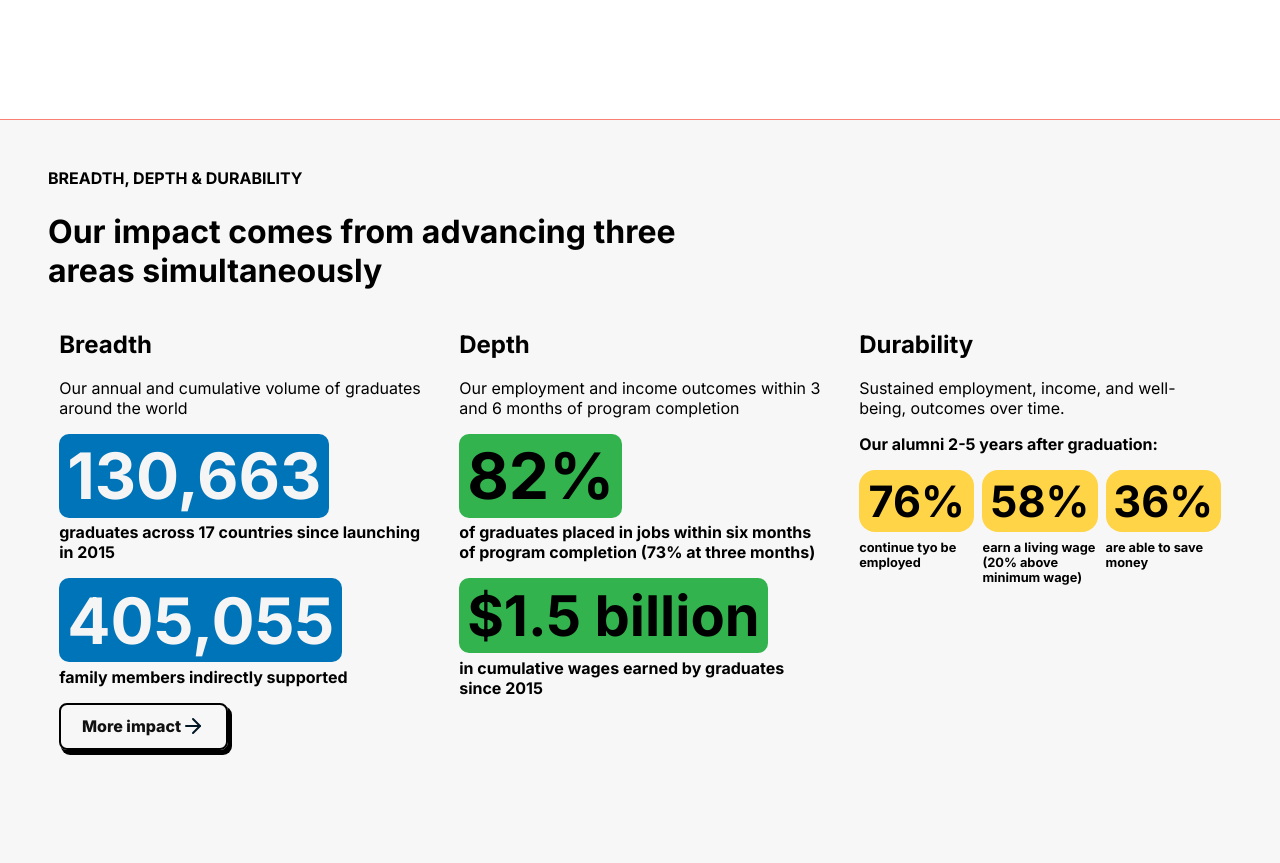
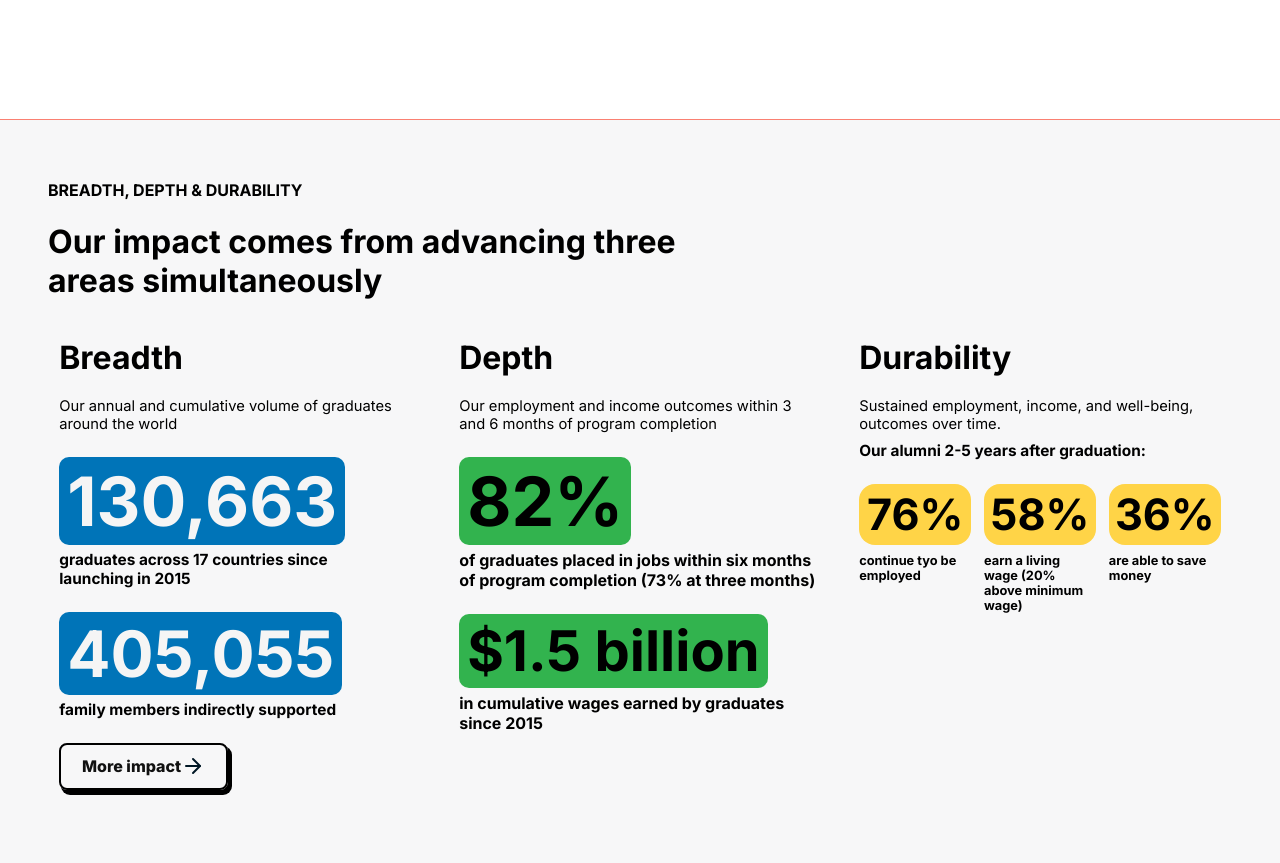
Before and after one commit to z3tz3r0/genth-jsd_9, a plain HTML site: page 03-advance_css-flex_box/index.html in a window 1280 px wide. Shown: the part 1480-2343 px from the top of the page. Drawn offline with Linux system fonts and the light colour scheme.

Commit message:
style(files): update html for semantic and css for better accuracy

```diff
--- a/03-advance_css-flex_box/index.html
+++ b/03-advance_css-flex_box/index.html
@@ -75,33 +75,35 @@
             </div>
         </section>
         <section>
-            <div class="challenge__3">
+            <article class="challenge__3">
+                <div class="challenge__3_container">
                     <h2 class="challenge__header">
                         Breadth, depth &amp; Durability
                     </h2>
                     <h3 class="challenge__topic">
-                    Our impact comes from advancing three areas simultaneously
+                        Our impact comes from advancing three areas
+                        simultaneously
                     </h3>
-                <div class="challenge__3_content">
-                    <div class="column">
+                    <section class="challenge__3_content">
+                        <article class="column">
                             <h2 class="header">Breadth</h2>
                             <p class="desc">
-                            Our annual and cumulative volume of graduates around
-                            the world
+                                Our annual and cumulative volume of graduates
+                                around the world
                             </p>
-                        <div class="number__content">
+                            <figure class="number__content">
                                 <p class="number">130,663</p>
-                            <p class="number__desc">
-                                graduates across 17 countries since launching in
-                                2015
-                            </p>
-                        </div>
-                        <div class="number__content">
+                                <figcaption class="number__desc">
+                                    graduates across 17 countries since
+                                    launching in 2015
+                                </figcaption>
+                            </figure>
+                            <figure class="number__content">
                                 <p class="number">405,055</p>
-                            <p class="number__desc">
+                                <figcaption class="number__desc">
                                     family members indirectly supported
-                            </p>
-                        </div>
+                                </figcaption>
+                            </figure>
                             <a href="" class="button"
                                 >More impact
                                 <svg
@@ -127,29 +129,30 @@
                                     ></path>
                                 </svg>
                             </a>
-                    </div>
-                    <div class="column">
+                        </article>
+                        <article class="column">
                             <h2 class="header">Depth</h2>
                             <p class="desc">
-                            Our employment and income outcomes within 3 and 6
-                            months of program completion
+                                Our employment and income outcomes within 3 and
+                                6 months of program completion
                             </p>
-                        <div class="number__content">
+                            <figure class="number__content">
                                 <p class="number">82%</p>
-                            <p class="number__desc">
-                                of graduates placed in jobs within six months of
-                                program completion (73% at three months)
-                            </p>
-                        </div>
-                        <div class="number__content">
+                                <figcaption class="number__desc">
+                                    of graduates placed in jobs within six
+                                    months of program completion (73% at three
+                                    months)
+                                </figcaption>
+                            </figure>
+                            <figure class="number__content">
                                 <p class="number">$1.5 billion</p>
-                            <p class="number__desc">
-                                in cumulative wages earned by graduates since
-                                2015
-                            </p>
-                        </div>
-                    </div>
-                    <div class="column">
+                                <figcaption class="number__desc">
+                                    in cumulative wages earned by graduates
+                                    since 2015
+                                </figcaption>
+                            </figure>
+                        </article>
+                        <article class="column">
                             <h2 class="header">Durability</h2>
                             <p class="desc">
                                 Sustained employment, income, and well-being,
@@ -159,28 +162,30 @@
                                 Our alumni 2-5 years after graduation:
                             </p>
                             <div class="number__content-row">
-                            <div class="numbers__row">
+                                <figure class="numbers__row">
                                     <p class="number">76%</p>
-                                <p class="number__desc">
+                                    <figcaption class="number__desc">
                                         continue tyo be employed
-                                </p>
+                                    </figcaption>
+                                </figure>
+                                <figure class="numbers__row">
+                                    <p class="number">58%</p>
+                                    <figcaption class="number__desc">
+                                        earn a living wage (20% above minimum
+                                        wage)
+                                    </figcaption>
+                                </figure>
+                                <figure class="numbers__row">
+                                    <p class="number">36%</p>
+                                    <figcaption class="number__desc">
+                                        are able to save money
+                                    </figcaption>
+                                </figure>
                             </div>
-                            <div class="numbers__row">
-                                <p class="number">58%</p>
-                                <p class="number__desc">
-                                    earn a living wage (20% above minimum wage)
-                                </p>
+                        </article>
+                    </section>
                 </div>
-                            <div class="numbers__row">
-                                <p class="number">36%</p>
-                                <p class="number__desc">
-                                    are able to save money
-                                </p>
-                            </div>
-                        </div>
-                    </div>
-                </div>
-            </div>
+            </article>
         </section>
     </body>
 </html>
--- a/03-advance_css-flex_box/styles.css
+++ b/03-advance_css-flex_box/styles.css
@@ -149,30 +149,42 @@ a {
 .challenge__3 {
     display: flex;
     flex-flow: column;
+    justify-content: center;
+    align-items: center;
     width: 100%;
     height: 100%;
     background-color: hsl(240, 7%, 97%);
     padding: 3rem;
 }
 
-.challenge__3 > * {
-    margin-bottom: 1.5rem;
+.challenge__3_container > * {
+    margin-bottom: 1.4rem;
 }
 
-.challenge__3 > h2 {
+.challenge__3_container {
+    display: flex;
+    justify-content: center;
+    align-items:flex-start;
+    flex-flow: column nowrap;
+    max-width: 1200px;
+}
+
+.challenge__3_container > h2 {
     font-size: 1rem;
     font-weight: 700;
     text-transform: uppercase;
 }
 
-.challenge__3 > h3 {
-    width: 60%;
+.challenge__3_container > h3 {
+    width: 55%;
     font-size: 2rem;
 }
 
 .challenge__3_content {
     display: flex;
     gap: 1rem;
+    outline: none;
+    height: 100%;
 }
 
 .challenge__3_content .column {
@@ -184,18 +196,32 @@ a {
 
 .challenge__3_content .column > h2 {
     margin-bottom: 1.2rem;
+    font-size: 2rem;
+}
+
+.number__content {
+    display: flex;
+    flex-flow: column nowrap;
+    width: 100%;
 }
 
 .challenge__3_content .column > p,
-.challenge__3_content .column div.number__content {
-    margin-bottom: 1rem;
+.challenge__3_content .column figure.number__content {
+    margin-bottom: 1.5rem;
 }
 
-.challenge__3_content .column div.number__content > .number {
-    font-size: 4rem;
+.column > p.desc {
+    font-size: 0.92rem;
+}
+
+.column:last-child > p.desc {
+    margin-bottom: 0.5rem;
+}
+
+figure.number__content > .number {
     font-weight: 700;
     padding: 0.2rem 0.5rem;
-    width: max-content;
+    width: fit-content;
     border-radius: 10px;
     -webkit-border-radius: 10px;
     -moz-border-radius: 10px;
@@ -204,7 +230,20 @@ a {
     margin-bottom: 0.3rem;
 }
 
-.challenge__3_content .column:first-child div.number__content > .number {
+.column:first-child > figure.number__content > .number,
+.column:nth-child(2) > figure.number__content > .number {
+    font-size: 4.25rem;
+}
+
+.column:first-child > figure.number__content {
+    width: 80%;
+}
+
+.column:first-child > figure.number__content:last-of-type > .number {
+    font-size: 4rem;
+}
+
+.challenge__3_content .column:first-child figure.number__content > .number {
     background-color: hsl(202, 100%, 36%);
     color: hsl(0, 0%, 96%);
 }
@@ -229,21 +268,26 @@ a {
 }
 
 
-.challenge__3_content .column:nth-child(2) div.number__content > .number {
+.column:nth-child(2) figure.number__content > .number {
     background-color: hsl(133, 56%, 45%);
 }
 
-.challenge__3_content .column:nth-child(2) div.number__content:last-child > .number {
+.column:nth-child(2) figure.number__content:last-child > .number {
     font-size: 3.5rem;
 }
 
 .number__desc {
+    font-size: 0.96rem;
     font-weight: 700;
+}
+
+.column:nth-child(2) .number__desc {
+    font-size: 1rem;
 }
 
 .number__content-row {
     display: flex;
-    gap: 0.5rem;
+    gap: 0.8rem;
 }
 
 .numbers__row {
```
Lines whose indentation alone changed are shown as unchanged.
